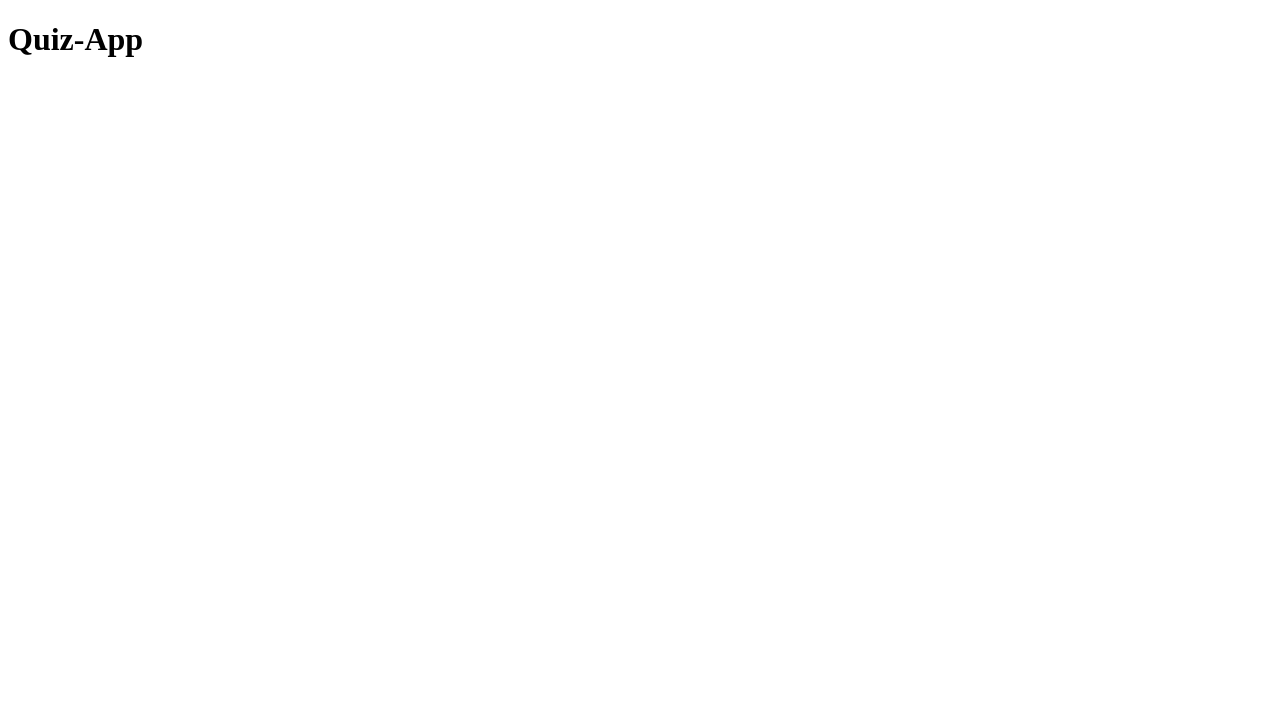
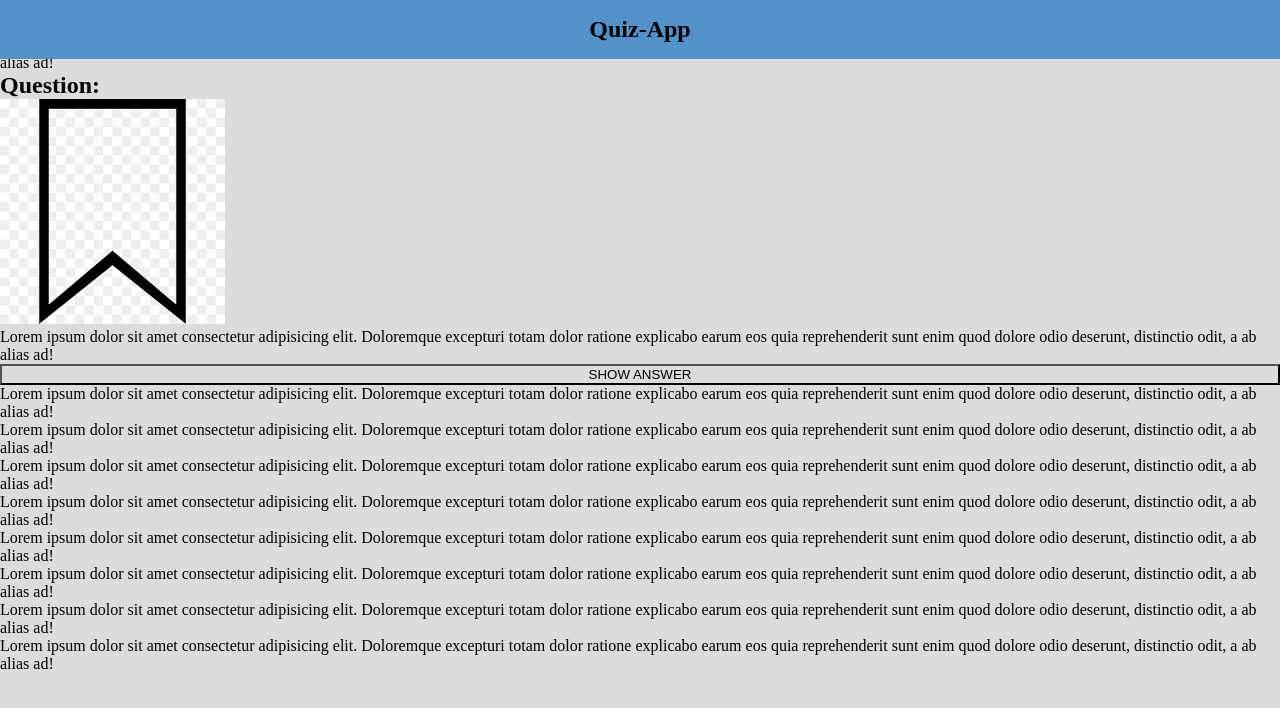
Before and after one commit to PhilipZi/quiz-app, a plain HTML site: page index.html in a window 1280 px wide. Drawn offline with Linux system fonts and the light colour scheme.

Commit message:
Add first folders and created css conections

```diff
--- a/base.css
+++ b/base.css
@@ -0,0 +1,4 @@
+* {
+  background-color: gainsboro;
+  margin: 0;
+}
--- /dev/null
+++ b/design-system/navbar/styles.css
@@ -0,0 +1,17 @@
+.navigation {
+  position: fixed;
+  top: 0;
+  right: 0;
+  left: 0;
+
+  display: flex;
+  flex-direction: row;
+  justify-content: center;
+
+  padding: 1rem;
+  background-color: rgb(82, 146, 202);
+}
+
+h1 {
+  background-color: rgb(82, 146, 202);
+}
--- /dev/null
+++ b/design-system/question-card/styles.css
@@ -0,0 +1,5 @@
+.question-card {
+  display: grid;
+  grid-template-columns: 3fr;
+  grid-template-rows: 3fr;
+}
--- a/index.html
+++ b/index.html
@@ -5,11 +5,78 @@
     <meta http-equiv="X-UA-Compatible" content="IE=edge" />
     <meta name="viewport" content="width=device-width, initial-scale=1.0" />
     <title>Quiz-app</title>
+
+    <link rel="stylesheet" href="/styles.css" />
   </head>
-  <body></body>
+  <body>
+    <header>
+      <nav class="navigation"><h1>Quiz-App</h1></nav>
+    </header>
+    <main>
+      <div class="main__cover">
+        <figure class="question-card">
+          <p>
+            Lorem ipsum dolor sit amet consectetur adipisicing elit. Doloremque
+            excepturi totam dolor ratione explicabo earum eos quia reprehenderit
+            sunt enim quod dolore odio deserunt, distinctio odit, a ab alias ad!
+          </p>
+          <p>
+            Lorem ipsum dolor sit amet consectetur adipisicing elit. Doloremque
+            excepturi totam dolor ratione explicabo earum eos quia reprehenderit
+            sunt enim quod dolore odio deserunt, distinctio odit, a ab alias ad!
+          </p>
+          <h2>Question:</h2>
+          <a>
+            <img src="images/bookmarksymbole.png" alt="bookmarksymbole" />
+          </a>
+          <p>
+            Lorem ipsum dolor sit amet consectetur adipisicing elit. Doloremque
+            excepturi totam dolor ratione explicabo earum eos quia reprehenderit
+            sunt enim quod dolore odio deserunt, distinctio odit, a ab alias ad!
+          </p>
+          <button>SHOW ANSWER</button>
+        </figure>
+        <p>
+          Lorem ipsum dolor sit amet consectetur adipisicing elit. Doloremque
+          excepturi totam dolor ratione explicabo earum eos quia reprehenderit
+          sunt enim quod dolore odio deserunt, distinctio odit, a ab alias ad!
+        </p>
+        <p>
+          Lorem ipsum dolor sit amet consectetur adipisicing elit. Doloremque
+          excepturi totam dolor ratione explicabo earum eos quia reprehenderit
+          sunt enim quod dolore odio deserunt, distinctio odit, a ab alias ad!
+        </p>
+        <p>
+          Lorem ipsum dolor sit amet consectetur adipisicing elit. Doloremque
+          excepturi totam dolor ratione explicabo earum eos quia reprehenderit
+          sunt enim quod dolore odio deserunt, distinctio odit, a ab alias ad!
+        </p>
+        <p>
+          Lorem ipsum dolor sit amet consectetur adipisicing elit. Doloremque
+          excepturi totam dolor ratione explicabo earum eos quia reprehenderit
+          sunt enim quod dolore odio deserunt, distinctio odit, a ab alias ad!
+        </p>
+        <p>
+          Lorem ipsum dolor sit amet consectetur adipisicing elit. Doloremque
+          excepturi totam dolor ratione explicabo earum eos quia reprehenderit
+          sunt enim quod dolore odio deserunt, distinctio odit, a ab alias ad!
+        </p>
+        <p>
+          Lorem ipsum dolor sit amet consectetur adipisicing elit. Doloremque
+          excepturi totam dolor ratione explicabo earum eos quia reprehenderit
+          sunt enim quod dolore odio deserunt, distinctio odit, a ab alias ad!
+        </p>
+        <p>
+          Lorem ipsum dolor sit amet consectetur adipisicing elit. Doloremque
+          excepturi totam dolor ratione explicabo earum eos quia reprehenderit
+          sunt enim quod dolore odio deserunt, distinctio odit, a ab alias ad!
+        </p>
+        <p>
+          Lorem ipsum dolor sit amet consectetur adipisicing elit. Doloremque
+          excepturi totam dolor ratione explicabo earum eos quia reprehenderit
+          sunt enim quod dolore odio deserunt, distinctio odit, a ab alias ad!
+        </p>
+      </div>
+    </main>
+  </body>
 </html>
-
-<body>
-  <header></header>
-  <h1>Quiz-App</h1>
-</body>
--- /dev/null
+++ b/styles.css
@@ -0,0 +1,3 @@
+@import url(/base.css);
+@import url(/design-system/navbar/styles.css);
+@import url(/design-system/question-card/styles.css);
```
Also changed, not shown: design-system/navbar/index.html (added, +12 -0 lines), design-system/question-card/index.html (added, +12 -0 lines), images/bookmarksymbole.png (added).
